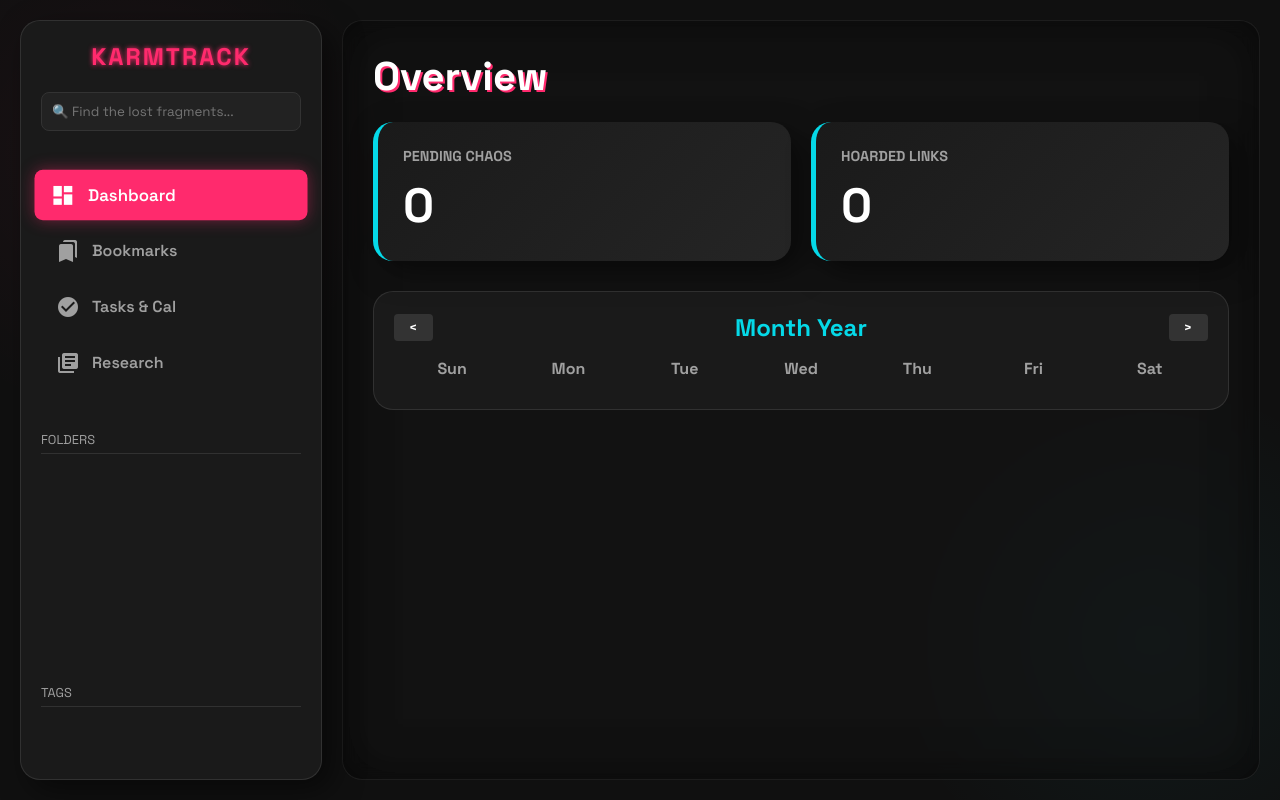
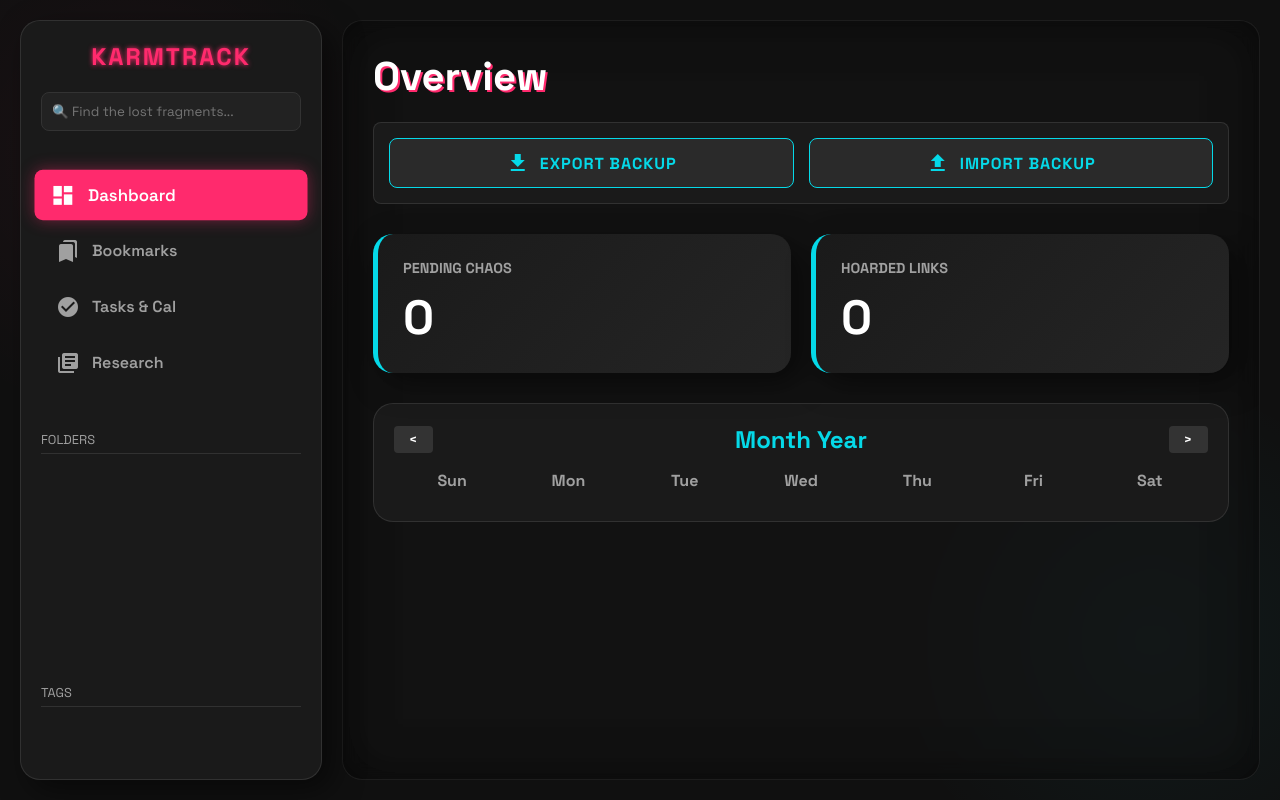
Before and after one commit to sriram403/KarmtracK, a website: page public/index.html in a window 1280 px wide. Drawn offline with Linux system fonts and the light colour scheme; no server answers.

Commit message:
added import and export whole db

```diff
--- a/karmtrack_full_backup_2026-02-06.json
+++ b/karmtrack_full_backup_2026-02-06.json
@@ -1,6 +1,6 @@
 {
   "version": 1,
-  "timestamp": "2026-02-06T06:23:34.315Z",
+  "timestamp": "2026-02-06T06:35:28.844Z",
   "folders": [
     "new folder",
     "another folder"
--- a/public/index.html
+++ b/public/index.html
@@ -131,6 +131,17 @@
             <div id="view-dashboard" class="view-section active">
                 <h1>Overview</h1>
 
+                <div class="dashboard-actions">
+                    <button onclick="exportDatabase()" title="Export Full Backup (JSON)">
+                        <span class="material-icons">download</span> Export Backup
+                    </button>
+                    <button onclick="document.getElementById('import-file').click()" title="Import Full Backup (JSON)">
+                        <span class="material-icons">upload</span> Import Backup
+                    </button>
+                    <input type="file" id="import-file" accept=".json" style="display:none;" onchange="importDatabase(this)">
+                </div>
+
+
                 <div class="stats-container">
                     <div class="stat-card">
                         <h3>PENDING CHAOS</h3>
@@ -167,13 +178,6 @@
                     <div style="display: flex; justify-content: space-between; align-items: center; border-bottom: 1px solid #333; padding-bottom: 15px; margin-bottom: 20px;">
                         <h1 style="margin: 0; font-size: 2rem; color: var(--accent-cyan); letter-spacing: 2px;">THE ARCHIVES</h1>
                         <div class="view-toggles" style="display:flex; gap: 10px; align-items:center;">
-                            <!-- Data Controls -->
-                            <!-- Data Controls -->
-                            <button onclick="exportDatabase()" title="Export Full Backup (JSON)" style="background: transparent; color: var(--accent-cyan); border: 1px solid var(--accent-cyan); border-radius: 4px; padding: 10px;"><span class="material-icons">download</span></button>
-                            <button onclick="document.getElementById('import-file').click()" title="Import Full Backup (JSON)" style="background: transparent; color: var(--accent-cyan); border: 1px solid var(--accent-cyan); border-radius: 4px; padding: 10px;"><span class="material-icons">upload</span></button>
-                            <!-- Hidden Input for Import -->
-                            <input type="file" id="import-file" accept=".json" style="display:none;" onchange="importDatabase(this)">
-
                             <!-- Divider -->
                             <div style="width:1px; height:30px; background:#444; margin: 0 5px;"></div>
 
--- a/public/style.css
+++ b/public/style.css
@@ -546,3 +546,34 @@ button {
 }
 .btn-primary { background: var(--primary-red); color: white; }
 .btn-secondary { background: #333; color: #aaa; }
+
+/* --- Dashboard Action Buttons --- */
+.dashboard-actions {
+    display: flex;
+    gap: 15px;
+    margin-bottom: 30px;
+    background: var(--card-bg);
+    padding: 15px;
+    border-radius: var(--radius-sm);
+    border: 1px solid rgba(255,255,255,0.1);
+}
+
+.dashboard-actions button {
+    flex: 1;
+    padding: 12px 20px;
+    border-radius: var(--radius-sm);
+    background: #2a2a2a;
+    border: 1px solid var(--accent-cyan);
+    color: var(--accent-cyan);
+    font-size: 1rem;
+    display: flex;
+    align-items: center;
+    justify-content: center;
+    gap: 10px;
+}
+
+.dashboard-actions button:hover {
+    background: var(--accent-cyan);
+    color: var(--bg-black);
+    box-shadow: var(--shadow-cyan);
+}
```
